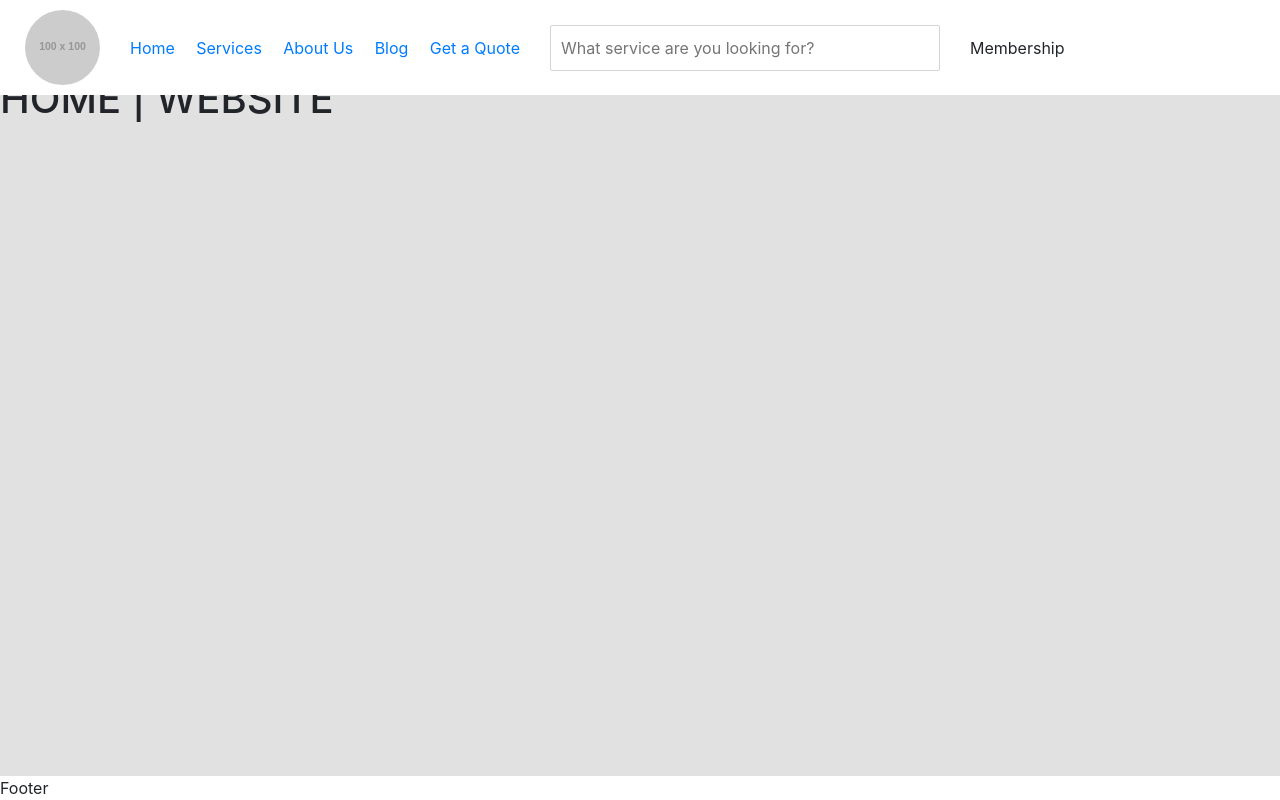
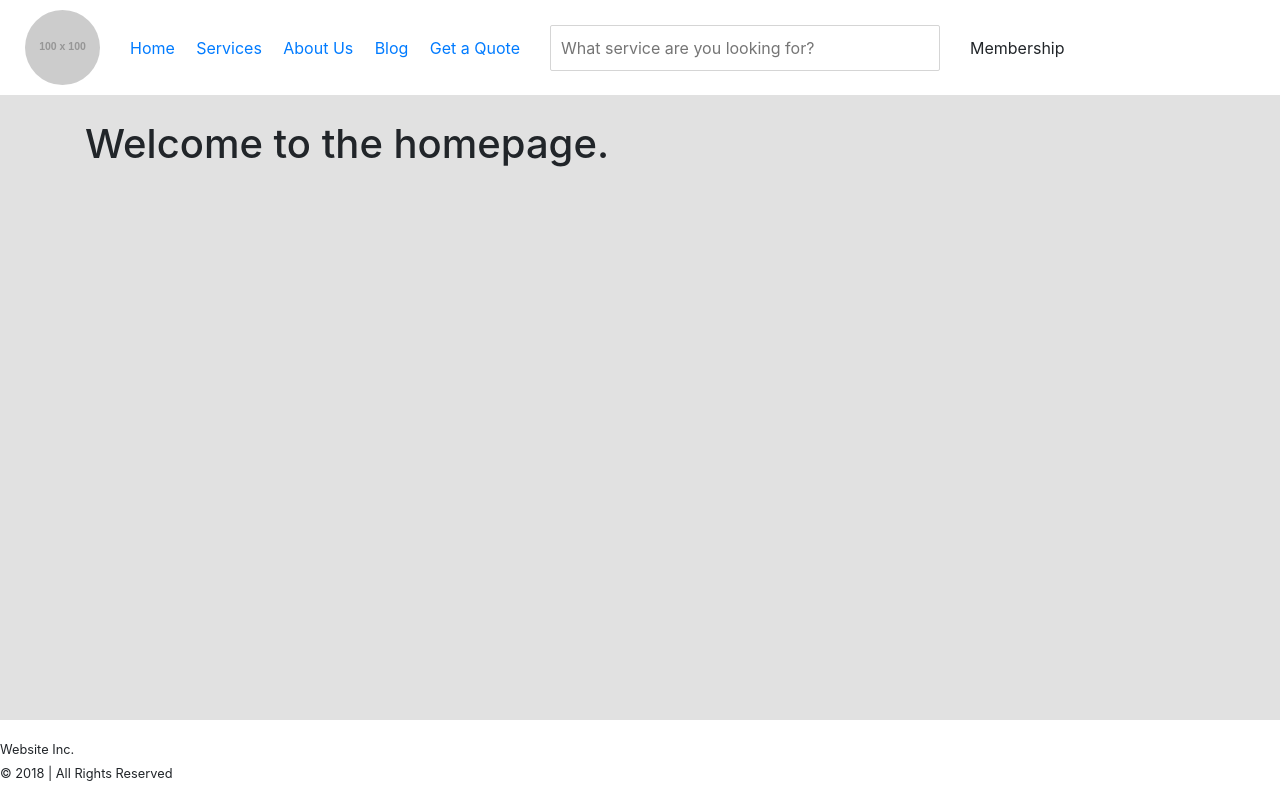
Before and after one commit to sethjdev/nextjs_boilerplate, a Next.js app: page / in a window 1280 px wide. Built offline with nearby package versions, Linux system fonts and the light colour scheme.

Commit message:
layout update

```diff
--- a/components/footer.js
+++ b/components/footer.js
@@ -5,8 +5,15 @@ import Meta from './meta'
 
 export default () => (
     <div>
-        <footer>
-            {'Footer'}
+        <footer className="pt-3 pb-3">
+            <div class="container">
+                <div class="row d-flex align-items-center">
+                    <div class="col-6">
+                        <small>Website Inc.<br/>&copy; 2018 | All Rights Reserved</small>
+                    </div>
+                    <div class="col-6"></div>
+                </div>
+            </div>
         </footer>
         <style jsx>{`
             footer {
--- a/components/header.js
+++ b/components/header.js
@@ -69,6 +69,7 @@ export default class extends React.Component {
                         top: 0;
                         left: 0;
                         padding: 10px;
+                        z-index: 9999;
 
                         .main-navigation {
                             ul {
--- a/components/layout.js
+++ b/components/layout.js
@@ -19,7 +19,7 @@ export default ({ children }) => (
             }
 
             .main-body {
-                padding-top: 75px;
+                padding-top: 120px;
             }
 
             input {
--- a/pages/index.js
+++ b/pages/index.js
@@ -8,20 +8,17 @@ export default class extends React.Component {
         this.state = {};
     }
 
-    static async getInitialProps({ req }) {
-        const userAgent = req.params;
-        return { userAgent }
-    }
-
-    sayHi() {
-        alert('Hi!');
-    }
-
     render() {
         return (
             <div>
                 <Layout>
-                    <h1 onClick={this.sayHi}>HOME | WEBSITE</h1>
+                    <div class="container">
+                        <div class="row">
+                            <div class="col-12">
+                                <h1>Welcome to the homepage.</h1>
+                            </div>
+                        </div>
+                    </div>
                 </Layout>
             </div>
         )
```
